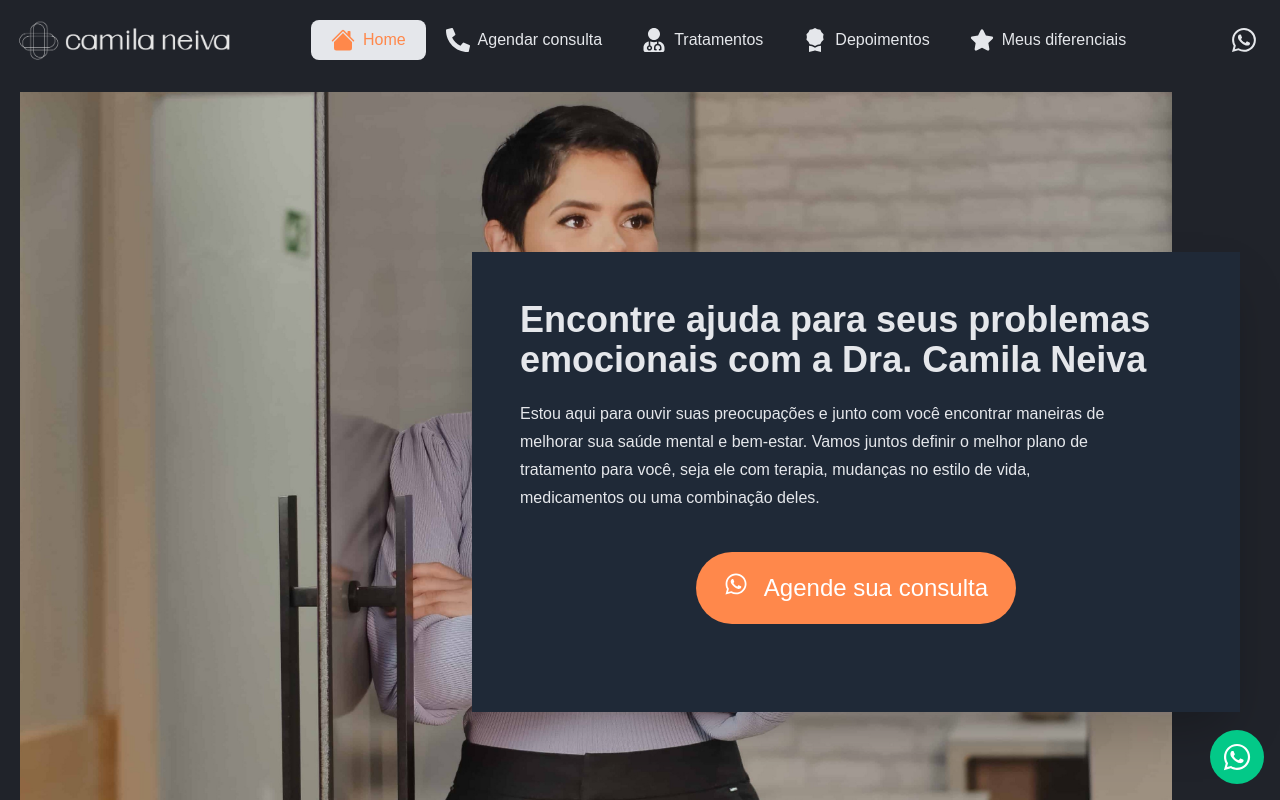
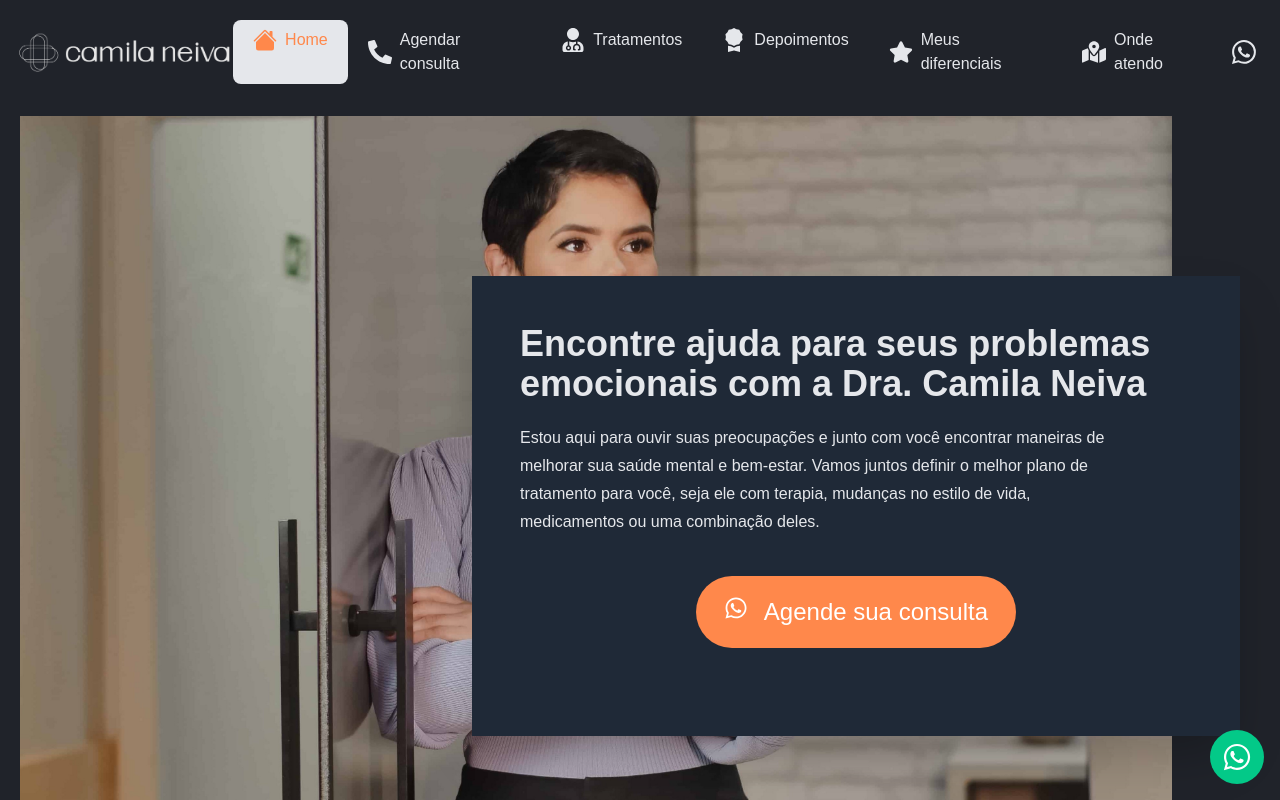
Before and after one commit to brunoprestesap/page-dra-camila, a React (Create React App) app: page / in a window 1280 px wide. Shown: the top 800 px of the page. Built offline with nearby package versions, Linux system fonts and the light colour scheme; a web font is replaced by a local one.

Commit message:
alterações na navbar

```diff
--- a/src/components/NavBar.js
+++ b/src/components/NavBar.js
@@ -5,7 +5,7 @@ import {
   BsFillHouseFill,
   BsFillAwardFill,
 } from "react-icons/bs";
-import { FaPhoneAlt, FaStar, FaUserMd } from "react-icons/fa";
+import { FaMapMarkedAlt, FaPhoneAlt, FaStar, FaUserMd } from "react-icons/fa";
 import { Link } from "react-router-dom";
 import logo from "../assets/logo.png";
 
@@ -77,6 +77,16 @@ function NavBar({ color }) {
               </div>
             </a>
           </div>
+          <div className={menuClass}>
+            <a href="#contact">
+              <div className="flex items-center">
+                <span className="text-2xl mr-2">
+                  <FaMapMarkedAlt />
+                </span>
+                Onde atendo
+              </div>
+            </a>
+          </div>
         </div>
         <div className="flex justify-between gap-2">
           <div className="text-2xl md:p-2 rounded-full hover:bg-gray-200 hover:ease-in-out duration-500 cursor-pointer dark:hover:bg-gray-600">
```
